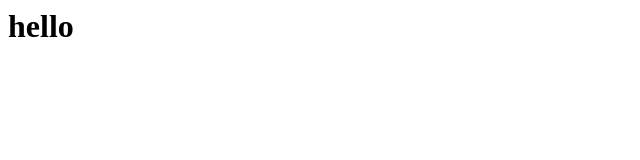
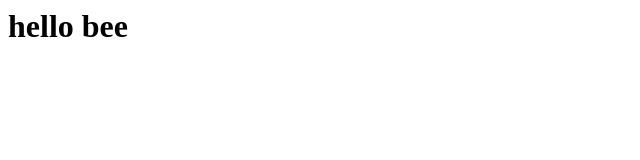
Before and after one commit to Umarbashirdigital/test, a plain HTML site: page index.html in a window 1280 px wide. Shown: the full height of the page, 0-640 px from the left. Drawn offline with Linux system fonts and the light colour scheme.

Commit message:
Update index.html

```diff
--- a/index.html
+++ b/index.html
@@ -4,6 +4,6 @@
     </head>
   </body>
 
-<h1>hello</h1>
+<h1>hello bee</h1>
 </body>
 </html>
```
